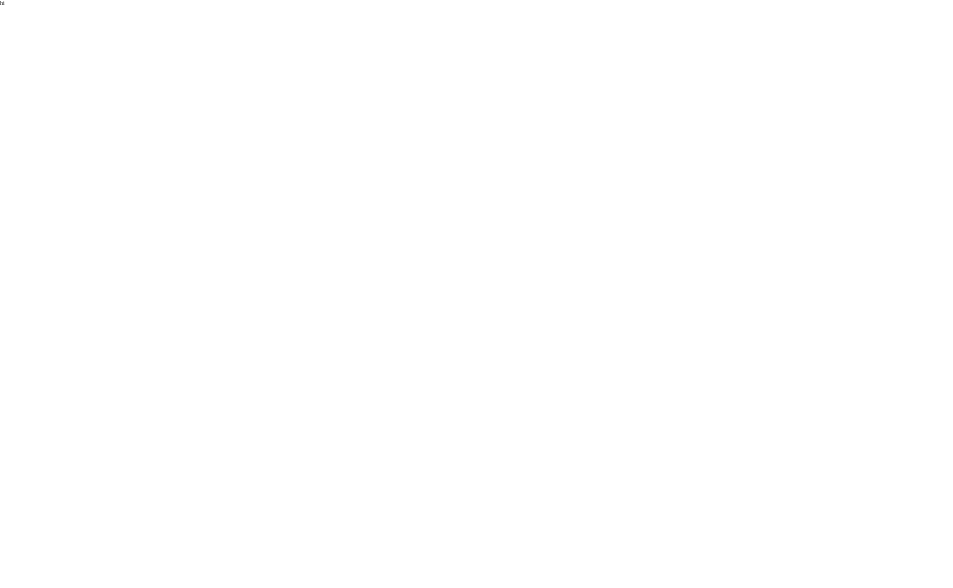
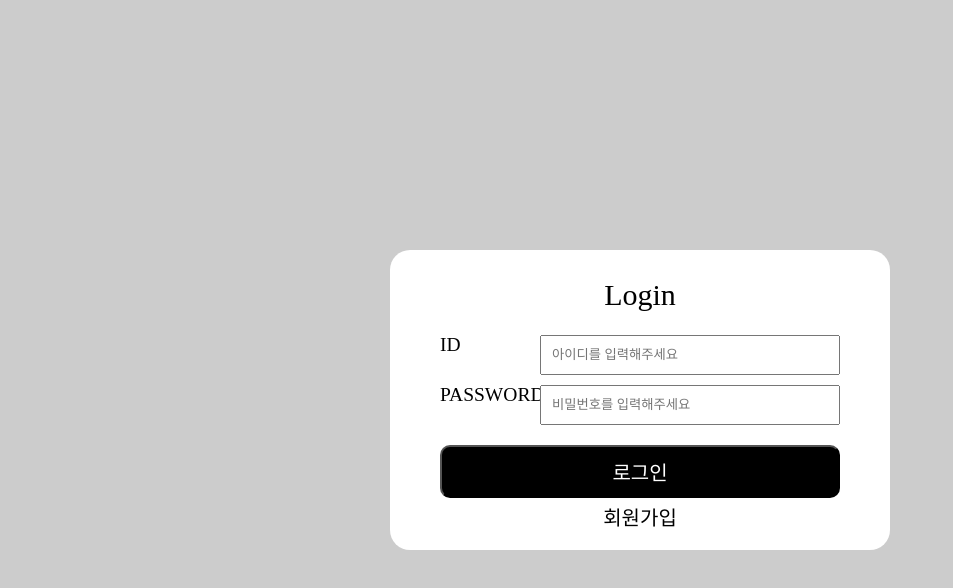
Before and after one commit to DO-SOPT-WEB/YujinNa, a React (Vite) app in the folder assignment/week04/login-project/: page /login in a window 1280 px wide. Shown: the top 588 px of the page, without its empty margins (0-953 px from the left). Built offline with nearby package versions, Linux system fonts and the light colour scheme; a web font is replaced by a local one.

Commit message:
feat: 로그인페이지 기본 레이아웃 구현 완료

```diff
--- a/assignment/week04/login-project/src/pages/Login.jsx
+++ b/assignment/week04/login-project/src/pages/Login.jsx
@@ -1,7 +1,139 @@
-import React from "react";
+import axios from "axios";
+import React, { useState } from "react";
+import { useNavigate } from "react-router-dom";
+import styled from "styled-components";
 
 const Login = () => {
-  return <div>hi</div>;
+  const navigate = useNavigate();
+  const [id, setId] = useState("");
+  const [password, setPassword] = useState("");
+  const onChange1 = () => {};
+  const onChange2 = () => {};
+  const onRegisterBtnClick = () => {};
+  const onLoginBtnClick = () => {
+    axios
+      .post(
+        `${import.meta.env.VITE_BASE_URL}/api/v1/members/sigin-in`,
+        {
+          username: id,
+          password: password,
+        },
+        {
+          withCredentials: false,
+        }
+      )
+      .then((res) => {
+        console.log(res);
+        navigate(`/mypage/${res.data.id}`, {
+          state: {
+            id: res.data.id,
+          },
+        });
+      })
+      .catch(function (error) {
+        console.log(error);
+      });
+    // }
+  };
+  return (
+    <St.LoginContainer>
+      <St.LoginBox>
+        <St.LoginTitle>Login</St.LoginTitle>
+        <St.InputContainer>
+          <St.InputCategory>ID</St.InputCategory>
+          <St.InputBox
+            required
+            placeholder="아이디를 입력해주세요"
+            onChange={onChange1}
+          ></St.InputBox>
+        </St.InputContainer>
+        <St.InputContainer>
+          <St.InputCategory>PASSWORD</St.InputCategory>
+          <St.InputBox
+            placeholder="비밀번호를 입력해주세요"
+            required
+            onChange={onChange2}
+          ></St.InputBox>
+        </St.InputContainer>
+        <St.ButtonContainer>
+          <St.SubmitButton onClick={onLoginBtnClick}>로그인</St.SubmitButton>
+          <St.RegisterButton onClick={onRegisterBtnClick}>
+            회원가입
+          </St.RegisterButton>
+        </St.ButtonContainer>
+      </St.LoginBox>
+    </St.LoginContainer>
+  );
 };
 
 export default Login;
+
+const St = {
+  LoginContainer: styled.div`
+    position: absolute;
+    top: 0;
+    left: 0;
+    display: flex;
+    justify-content: center;
+    align-items: center;
+    width: 100%;
+    height: 100vh;
+    background-color: rgba(0, 0, 0, 0.2);
+  `,
+  LoginBox: styled.div`
+    padding: 3rem;
+    position: relative;
+    width: 50rem;
+    height: 30rem;
+    display: flex;
+    flex-direction: column;
+    font-size: 5rem;
+    border-radius: 2rem;
+    background-color: ${({ theme }) => theme.colors.white};
+  `,
+  LoginTitle: styled.div`
+    font-size: 3rem;
+    margin-bottom: 2rem;
+    text-align: center;
+  `,
+  InputContainer: styled.div`
+    display: flex;
+    flex-direction: row;
+    margin: 0.5rem auto;
+  `,
+  InputCategory: styled.div`
+    width: 10rem;
+  `,
+  InputBox: styled.input`
+    width: 30rem;
+    padding: 1rem;
+  `,
+  ButtonContainer: styled.div`
+    width: 40rem;
+    margin: 1.5rem auto;
+    display: flex;
+    flex-direction: column;
+  `,
+  SubmitButton: styled.button`
+    display: flex;
+    align-items: center;
+    justify-content: center;
+    width: inherit;
+    font-size: 2rem;
+    padding: 1rem;
+    border-radius: 1rem;
+    color: ${({ theme }) => theme.colors.white};
+    background-color: ${({ theme }) => theme.colors.black};
+  `,
+  RegisterButton: styled.div`
+    display: flex;
+    align-items: center;
+    justify-content: center;
+    width: inherit;
+    font-size: 2rem;
+    padding: 1rem;
+    border-radius: 1rem;
+    color: ${({ theme }) => theme.colors.black};
+    background-color: ${({ theme }) => theme.colors.white};
+  `,
+};
--- a/package.json
+++ b/package.json
@@ -1,5 +1,6 @@
 {
   "dependencies": {
+    "axios": "^1.6.2",
     "react-router-dom": "^6.19.0",
     "styled-components": "^6.1.1"
   }
```
Also changed, not shown: 1 other file (tests, documents, lock files or other folders).
